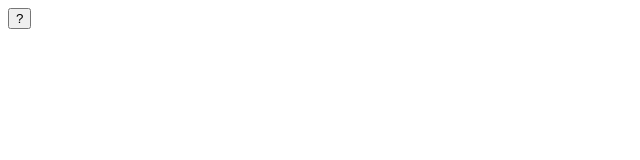
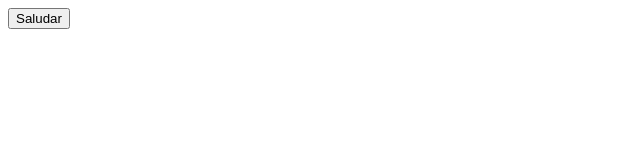
Before and after one commit to johanamiranda7/taller-eventos, a plain HTML site: page index.html in a window 1280 px wide. Shown: the full height of the page, 0-640 px from the left. Drawn offline with Linux system fonts and the light colour scheme.

Commit message:
Sitio web creado

```diff
--- a/index.html
+++ b/index.html
@@ -7,7 +7,7 @@
 </head>
 <body>
     <div>
-        <button>?</button>
+        <button>Saludar</button>
     </div>
 </body>
 </html>
```
